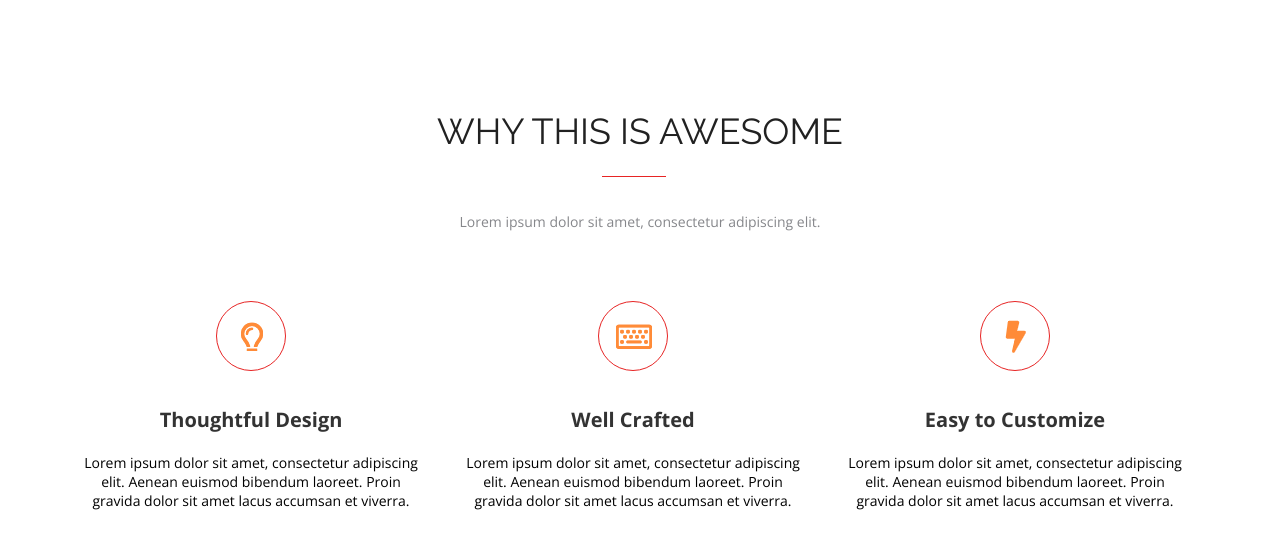
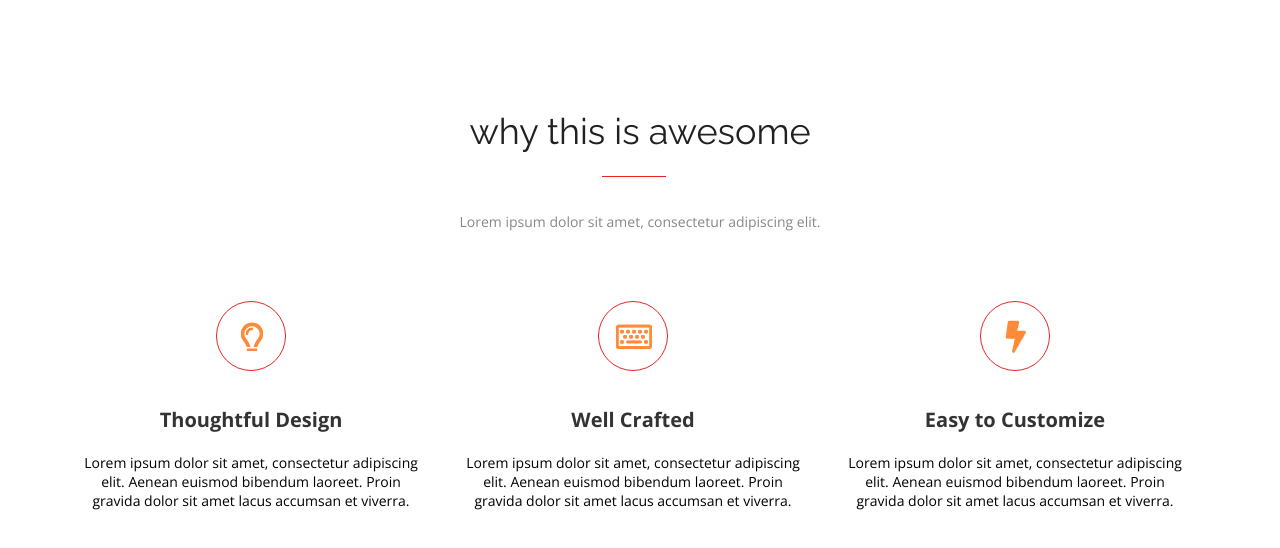
Before and after one commit to AliaksandrLutsevich/lesson-2, a plain HTML site: page index.html in a window 1280 px wide. Drawn offline with nearby package versions, Linux system fonts and the light colour scheme.

Commit message:
Update index.html

```diff
--- a/index.html
+++ b/index.html
@@ -14,7 +14,7 @@
 <body>
     <div class="wrapper">
         <header>
-            <h1>WHY THIS IS AWESOME</h1>
+            <h1>why this is awesome</h1>
             <div class="line"></div>
             <p class="headertext">Lorem ipsum dolor sit amet, consectetur adipiscing elit.</p>
         </header>
```
